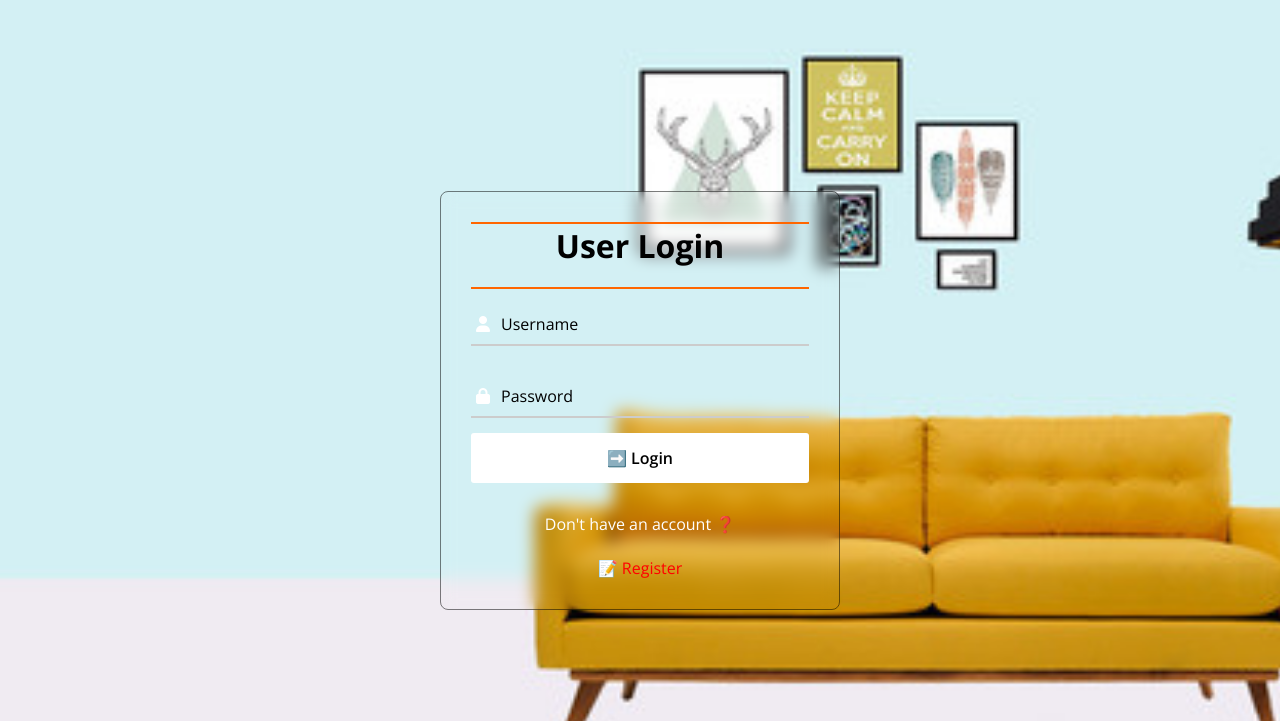
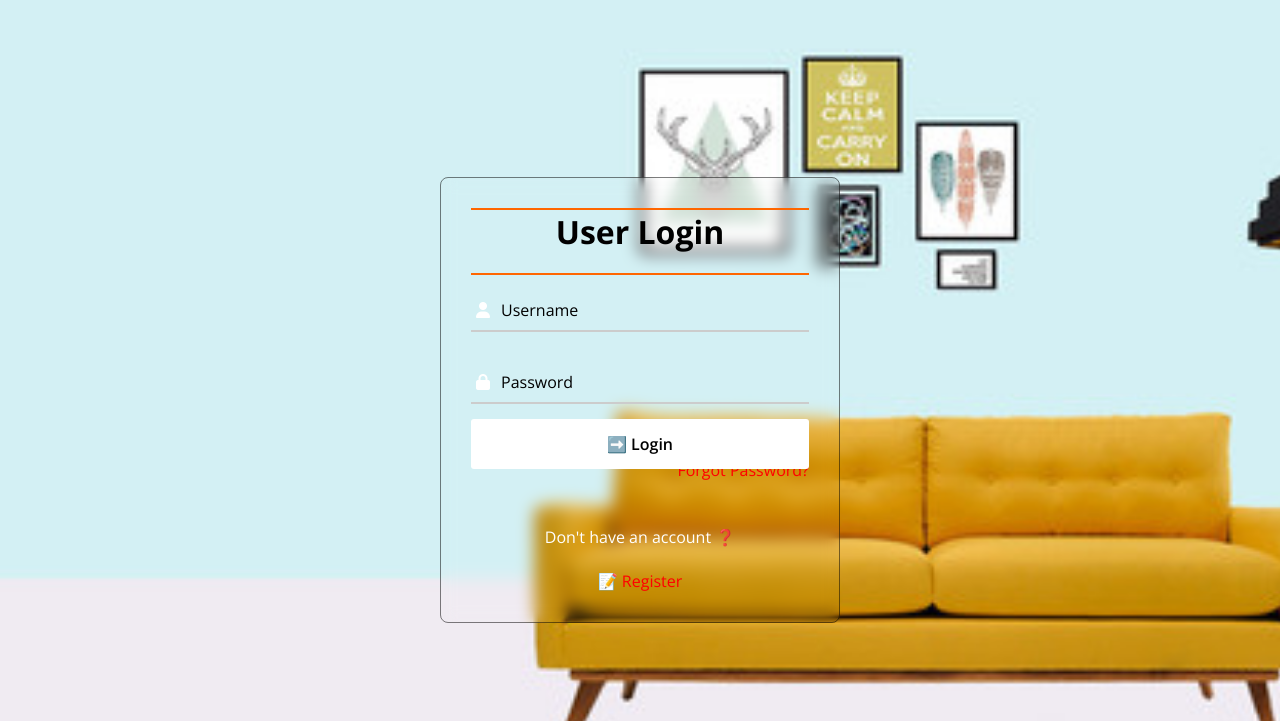
Before and after one commit to Jayeshkalkate/Lavkush_Furniture, a Django app: page /account/ in a window 1280 px wide. Shown: the top 721 px of the page. Run offline with Django 5.2, Linux system fonts and the light colour scheme; some libraries are stand-ins or nearby versions.

Commit message:
Add forgot password functionality

```diff
--- a/lavkushfurniture/settings.py
+++ b/lavkushfurniture/settings.py
@@ -159,3 +159,6 @@ LOGGING = {
         },
     },
 }
+
+
+EMAIL_BACKEND = 'django.core.mail.backends.console.EmailBackend'
--- a/lavkushfurniture/urls.py
+++ b/lavkushfurniture/urls.py
@@ -3,6 +3,7 @@ from django.urls import path, include
 from lavkushfurniture import views
 from django.conf import settings
 from django.conf.urls.static import static
+from django.contrib.auth import views as auth_views
 
 urlpatterns = [
     path('admin/', admin.site.urls),
@@ -27,6 +28,12 @@ urlpatterns = [
     path('ourteam/', views.ourteam, name='ourteam'),
     path('privacy-policy/', views.privacy_policy, name='privacy_policy'),
     path('our-team/', include('team.urls')),
+
+
+    path('password_reset/', auth_views.PasswordResetView.as_view(), name='password_reset'),
+    path('password_reset/done/', auth_views.PasswordResetDoneView.as_view(), name='password_reset_done'),
+    path('reset/<uidb64>/<token>/', auth_views.PasswordResetConfirmView.as_view(), name='password_reset_confirm'),
+    path('reset/done/', auth_views.PasswordResetCompleteView.as_view(), name='password_reset_complete'),
 ]
 
 if settings.DEBUG:
--- a/templates/login.html
+++ b/templates/login.html
@@ -210,12 +210,18 @@
       ➡️ Login
       <span class="spinner" id="spinner"></span>
     </button>
+
+    <div style="text-align: right; margin-top: -10px; margin-bottom: 15px;">
+        <a href="{% url 'password_reset' %}">Forgot Password?</a>
+    </div>
+
   </form>
 
   <div class="register">
     Don't have an account ❓<br><br>
     <a href="{% url 'register' %}">📝 Register</a>
   </div>
+
 </div>
 
 <script>
--- /dev/null
+++ b/templates/password_reset_complete.html
@@ -0,0 +1,5 @@
+{% extends 'base.html' %}
+{% block content %}
+  <h2>Password Reset Complete</h2>
+  <p>Your password has been set. You may go ahead and <a href="{% url 'login' %}">log in</a>.</p>
+{% endblock %}
--- /dev/null
+++ b/templates/password_reset_done.html
@@ -0,0 +1,5 @@
+{% extends 'base.html' %}
+{% block content %}
+  <h2>Password Reset Sent</h2>
+  <p>We’ve emailed you instructions for setting your password. If you don’t receive an email, please check your spam folder or try again.</p>
+{% endblock %}
```
Also changed, not shown: templates/password_reset_confirm.html (added, +9 -0 lines), templates/password_reset_form.html (added, +10 -0 lines).
